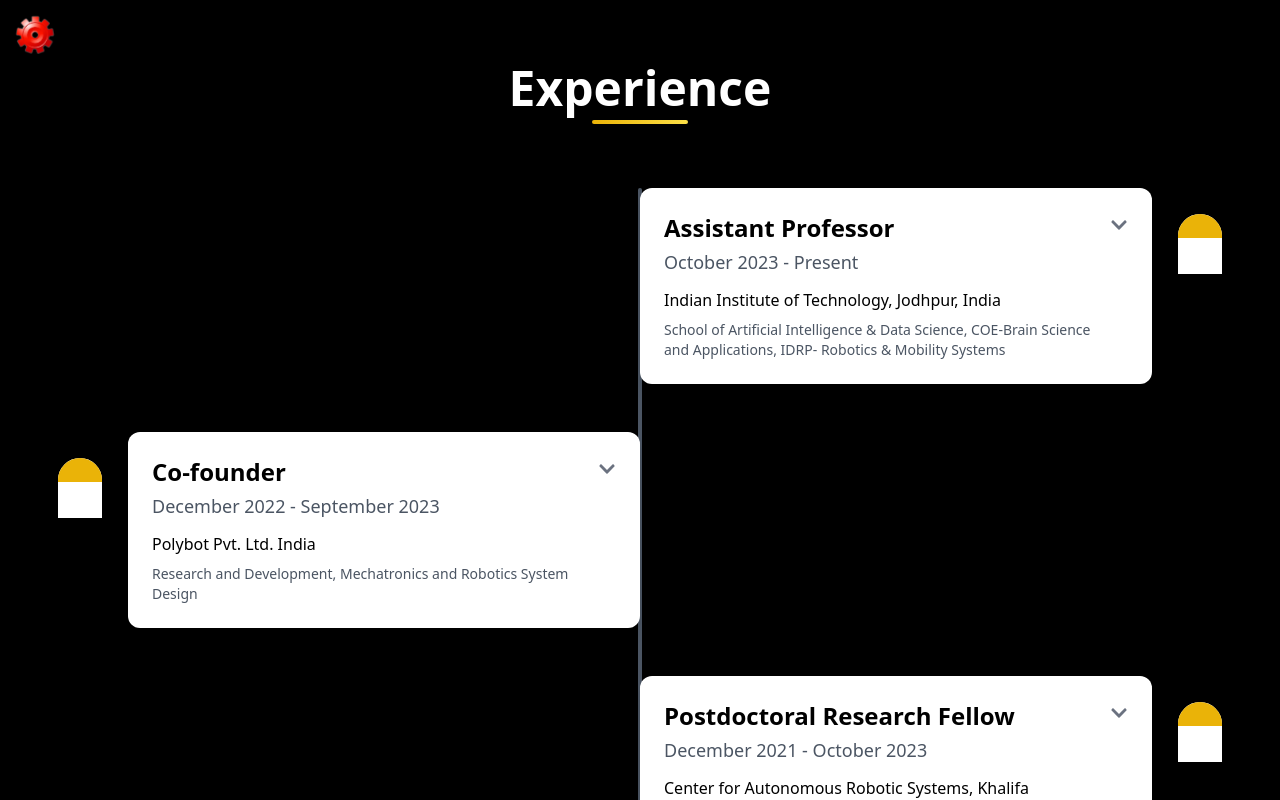
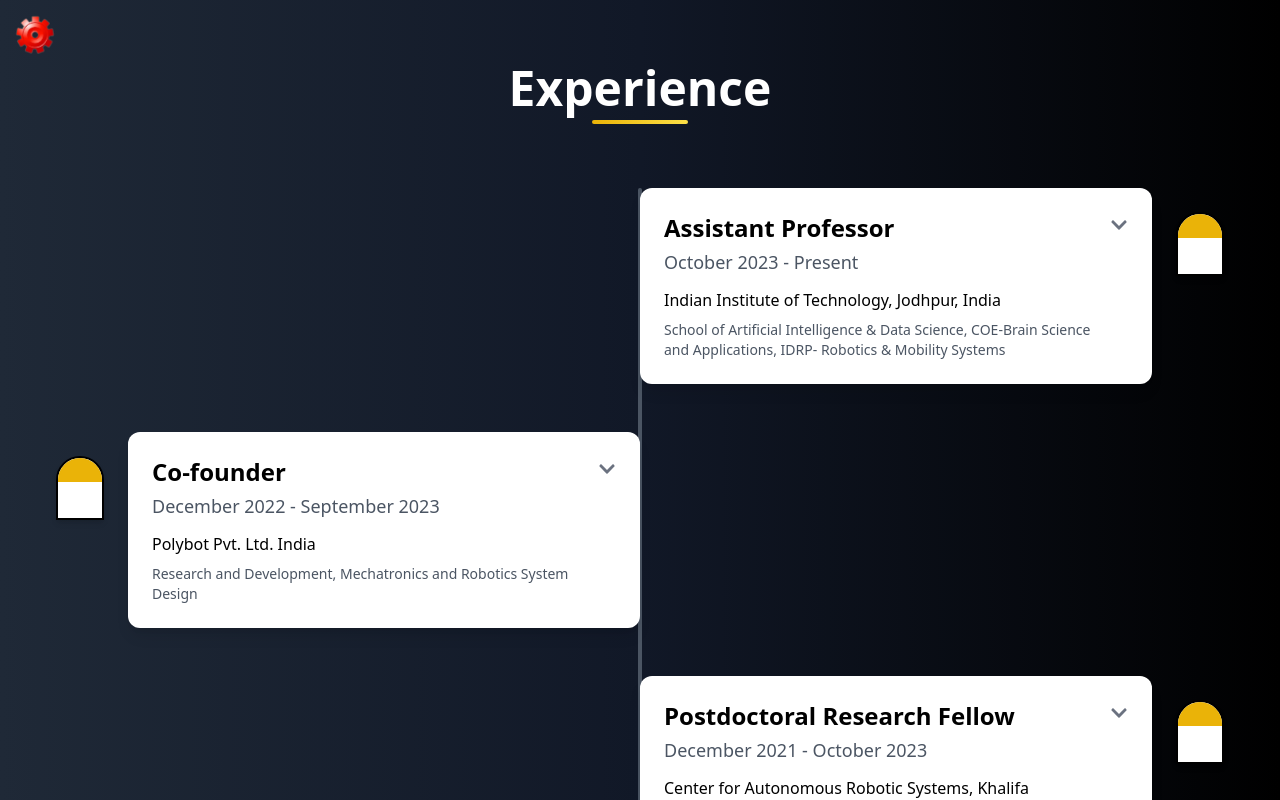
Before and after one commit to virend3rp/DC-website, a Next.js app: page /Experience in a window 1280 px wide. Shown: the top 800 px of the page. Built offline with nearby package versions, Linux system fonts and the light colour scheme.

Commit message:
update Experience section

```diff
--- a/src/app/Experience/page.tsx
+++ b/src/app/Experience/page.tsx
@@ -93,7 +93,7 @@ export default function Experience() {
   };
 
   return (
-    <section className="py-16 px-6 bg-black flex flex-col items-center text-white">
+    <section className="py-16 px-6 bg-gradient-to-r from-gray-800 via-gray-900 to-black flex flex-col items-center text-white">
       <h2 className="text-5xl font-bold relative inline-block mb-16 text-center">
         Experience
         <span className="block h-1 w-24 bg-gradient-to-r from-yellow-500 to-yellow-300 mx-auto mt-2 rounded-full"></span>
```
